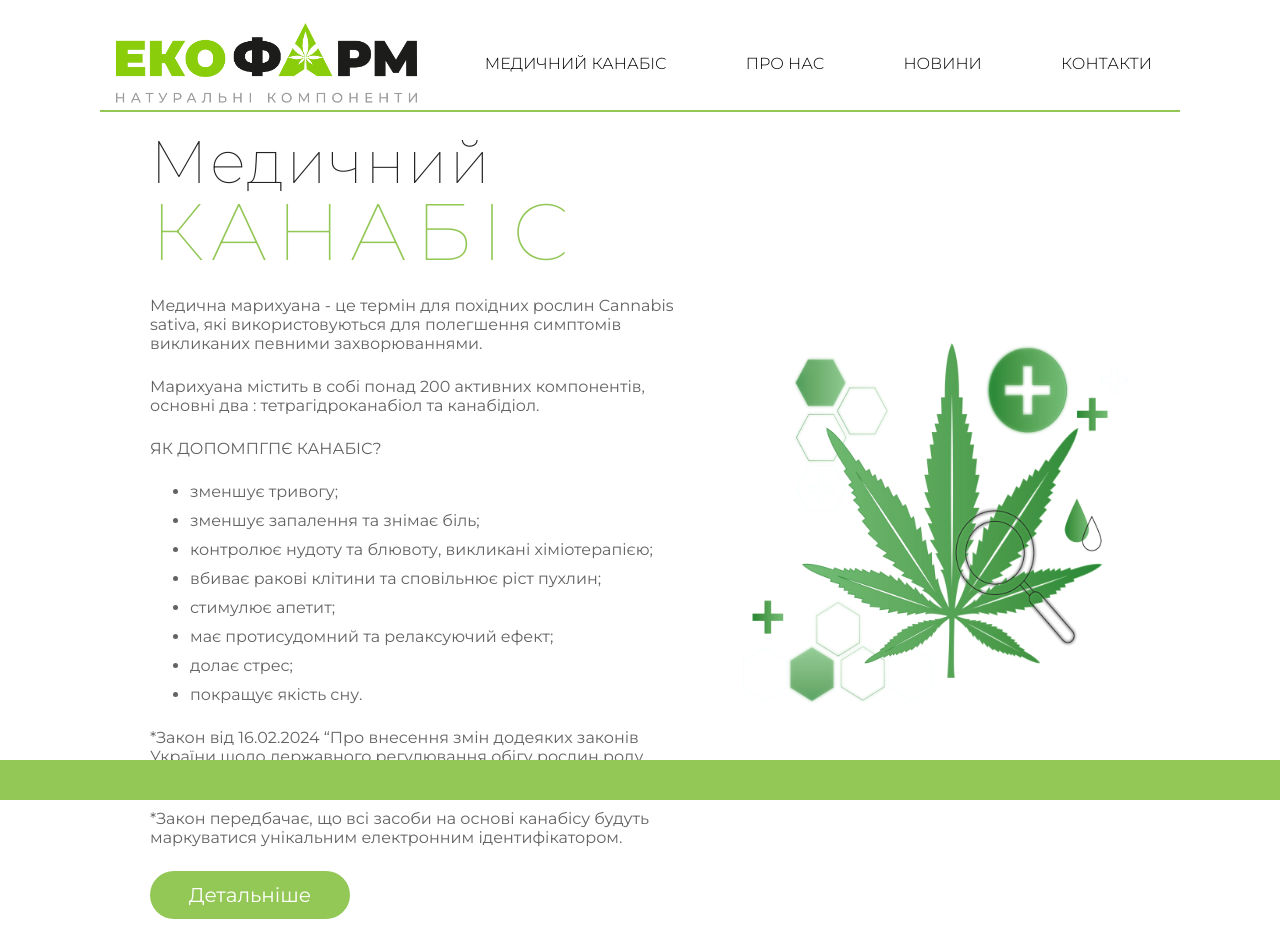
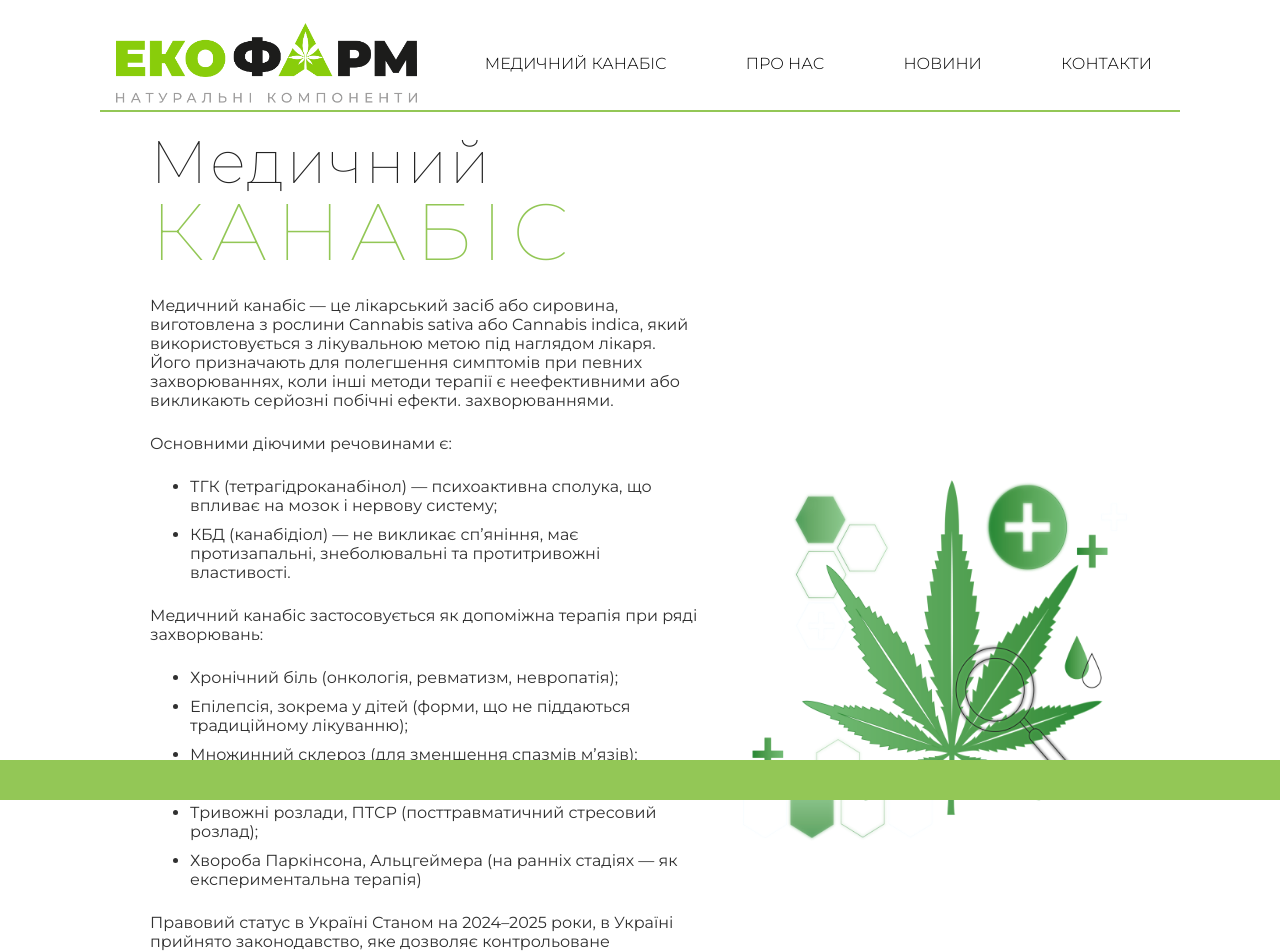
Before and after one commit to lowtab777/ecofarm-website, an Angular app: page /main-page in a window 1280 px wide. Shown: the top 952 px of the page. Built offline with nearby package versions, Linux system fonts and the light colour scheme.

Commit message:
changed text for main page

```diff
--- a/src/app/components/main-page/main-page.component.html
+++ b/src/app/components/main-page/main-page.component.html
@@ -5,40 +5,54 @@
       <span class="accent-text">КАНАБІС</span>
     </div>
     <p>
-      Медична марихуана - це термін для похідних рослин Cannabis sativa, які
-      використовуються для полегшення симптомів викликаних певними
-      захворюваннями.
+      Медичний канабіс — це лікарський засіб або сировина, виготовлена з рослини
+      Cannabis sativa або Cannabis indica, який використовується з лікувальною
+      метою під наглядом лікаря. Його призначають для полегшення симптомів при
+      певних захворюваннях, коли інші методи терапії є неефективними або
+      викликають серйозні побічні ефекти. захворюваннями.
     </p>
+    <p>Основними діючими речовинами є:</p>
+    <ul>
+      <li>
+        ТГК (тетрагідроканабінол) — психоактивна сполука, що впливає на мозок і
+        нервову систему;
+      </li>
+      <li>
+        КБД (канабідіол) — не викликає сп’яніння, має протизапальні,
+        знеболювальні та протитривожні властивості.
+      </li>
+    </ul>
     <p>
-      Марихуана містить в собі понад 200 активних компонентів, основні два :
-      тетрагідроканабіол та канабідіол.
+      Медичний канабіс застосовується як допоміжна терапія при ряді захворювань:
     </p>
-    <p>ЯК ДОПОМПГПЄ КАНАБІС?</p>
     <ul>
-      <li>зменшує тривогу;</li>
-      <li>зменшує запалення та знімає біль;</li>
-      <li>контролює нудоту та блювоту, викликані хіміотерапією;</li>
-      <li>вбиває ракові клітини та сповільнює ріст пухлин;</li>
-      <li>стимулює апетит;</li>
-      <li>має протисудомний та релаксуючий ефект;</li>
-      <li>долає стрес;</li>
-      <li>покращує якість сну.</li>
+      <li>Хронічний біль (онкологія, ревматизм, невропатія);</li>
+      <li>
+        Епілепсія, зокрема у дітей (форми, що не піддаються традиційному
+        лікуванню);
+      </li>
+      <li>Множинний склероз (для зменшення спазмів м’язів);</li>
+      <li>Онкологія (для полегшення нудоти після хіміотерапії);</li>
+      <li>Тривожні розлади, ПТСР (посттравматичний стресовий розлад);</li>
+      <li>
+        Хвороба Паркінсона, Альцгеймера (на ранніх стадіях — як експериментальна
+        терапія)
+      </li>
     </ul>
 
     <p>
-      *Закон від 16.02.2024 “Про внесення змін додеяких законів України щодо
-      державного регулювання обігу рослин роду коноплі (Cannabis) № 3528-IX.
+      Правовий статус в Україні Станом на 2024–2025 роки, в Україні прийнято
+      законодавство, яке дозволяє контрольоване використання медичного канабісу.
+      Для доступу до лікування пацієнт повинен:
     </p>
-    <p>
-      *Закон передбачає, що всі засоби на основі канабісу будуть маркуватися
-      унікальним електронним ідентифікатором.
-    </p>
-    <button mat-button>Детальніше</button>
+    <ul>
+      <li>Мати підтверджений діагноз, що входить до переліку показань;</li>
+      <li>Отримати призначення від лікаря;</li>
+      <li>Придбати препарат у ліцензованій аптеці;</li>
+    </ul>
+    <button mat-button [routerLink]="'/about-us'">Детальніше</button>
   </div>
   <div class="main-page-img hide-on-mobile">
-    <img
-      mat-image
-      src="images/1.png"
-    />
+    <img mat-image src="images/1.png" />
   </div>
 </div>
--- a/src/app/components/main-page/main-page.component.scss
+++ b/src/app/components/main-page/main-page.component.scss
@@ -16,6 +16,7 @@
     min-width: 200px;
     border-radius: 24px;
     color: white;
+    margin-top: 20px;
   }
 }
 @media (max-width: 600px) {
@@ -64,7 +65,6 @@
 
 p {
   font-family: "Montserrat", Arial, sans-serif;
-  color: #646363;
   margin-top: 24px;
   margin-bottom: 24px;
 }
@@ -74,5 +74,4 @@ li {
   margin-bottom: 10px;
 
   font-family: "Montserrat", Arial, sans-serif;
-  color: #646363;
 }
--- a/src/app/components/main-page/main-page.component.ts
+++ b/src/app/components/main-page/main-page.component.ts
@@ -1,9 +1,10 @@
 import { Component } from '@angular/core';
 import { MatButtonModule } from '@angular/material/button';
+import { RouterModule } from '@angular/router';
 
 @Component({
   selector: 'app-main-page',
-  imports: [MatButtonModule],
+  imports: [MatButtonModule, RouterModule],
   templateUrl: './main-page.component.html',
   styleUrl: './main-page.component.scss'
 })
--- a/src/styles.scss
+++ b/src/styles.scss
@@ -1,32 +1,39 @@
 /* You can add global styles to this file, and also import other style files */
 .ecofarm-light-theme {
   /* Primary (green) */
-  --md-sys-color-primary: #1d8348;        /* основной зеленый */
+  --md-sys-color-primary: #1d8348; /* основной зеленый */
   --md-sys-color-primary-container: #b9f6ca; /* светлый зеленый */
 
   /* Accent (teal) */
-  --md-sys-color-secondary: #009688;       /* основной бирюзовый */
+  --md-sys-color-secondary: #009688; /* основной бирюзовый */
   --md-sys-color-secondary-container: #a7ffeb; /* светлый бирюзовый */
 
   /* Warn (red) */
-  --md-sys-color-error: #d32f2f;           /* красный */
+  --md-sys-color-error: #d32f2f; /* красный */
   --md-sys-color-error-container: #ffcdd2; /* светлый красный */
 
   /* Можно добавить и другие переменные, если хочешь детально настроить цвета */
-  --md-sys-color-background: #f7fff9;      /* фон */
-  --md-sys-color-surface: #ffffff;         /* поверхности */
-  --md-sys-color-on-primary: #fff;         /* текст на зеленом */
-  --md-sys-color-on-secondary: #fff;       /* текст на бирюзовом */
-  --md-sys-color-on-error: #fff;           /* текст на красном */
-  --md-sys-color-on-background: #232323;   /* текст на фоне */
-  --md-sys-color-on-surface: #232323;      /* текст на поверхности */
+  --md-sys-color-background: #f7fff9; /* фон */
+  --md-sys-color-surface: #ffffff; /* поверхности */
+  --md-sys-color-on-primary: #fff; /* текст на зеленом */
+  --md-sys-color-on-secondary: #fff; /* текст на бирюзовом */
+  --md-sys-color-on-error: #fff; /* текст на красном */
+  --md-sys-color-on-background: #232323; /* текст на фоне */
+  --md-sys-color-on-surface: #232323; /* текст на поверхности */
 }
 
+html,
+body {
+  height: 100%;
+}
+body {
+  margin: 0;
+  font-family: Roboto, "Helvetica Neue", sans-serif;
+}
 
-html, body { height: 100%; }
-body { margin: 0; font-family: Roboto, "Helvetica Neue", sans-serif; }
-
-nav a, .app-header a, .app-header img {
+nav a,
+.app-header a,
+.app-header img {
   cursor: pointer;
 }
 
@@ -47,3 +54,11 @@ nav a, .app-header a, .app-header img {
 .width-100 {
   width: 100%;
 }
+
+p {
+  color: #303030;
+}
+
+li {
+  color: #303030;
+}
```
